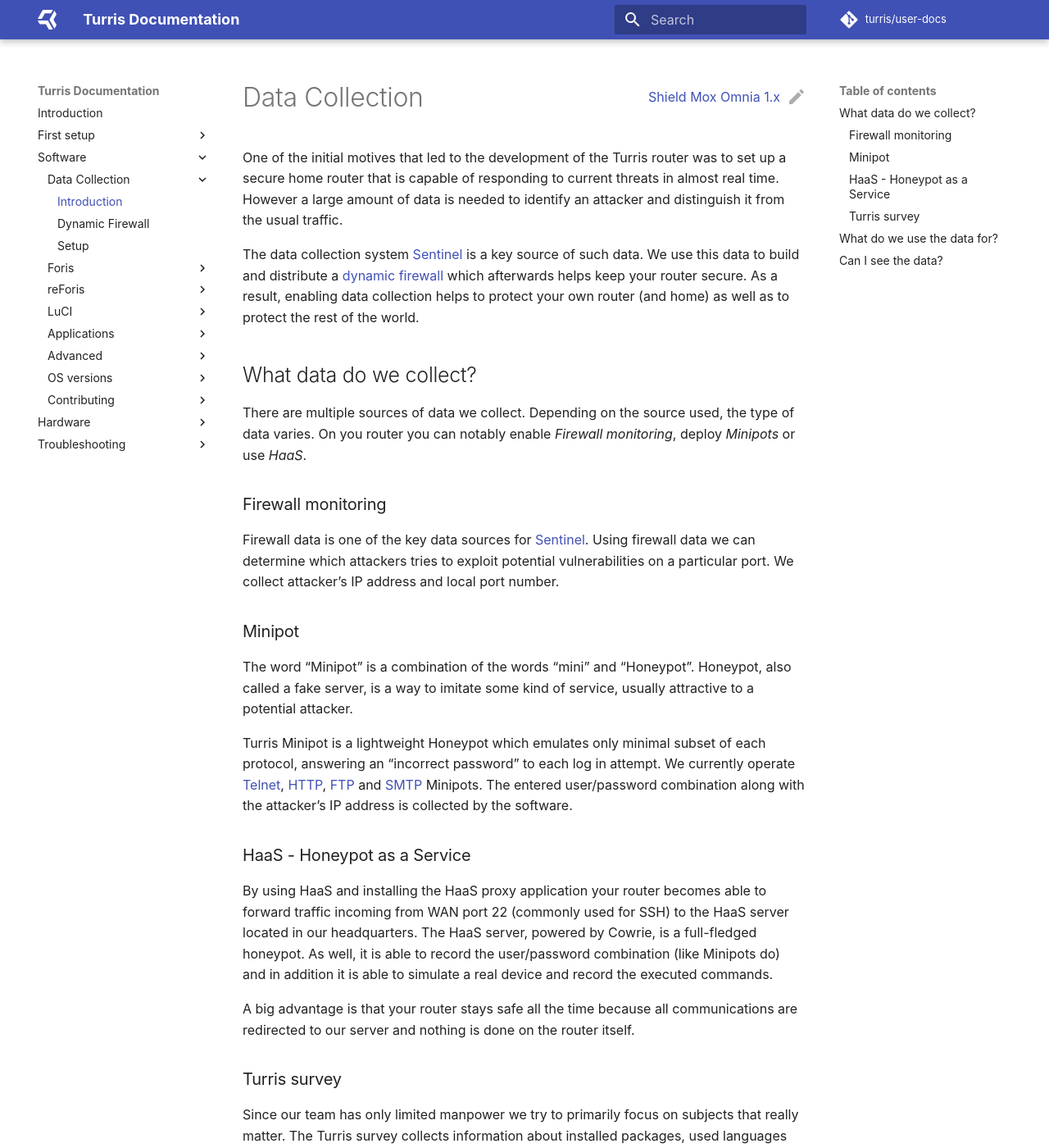
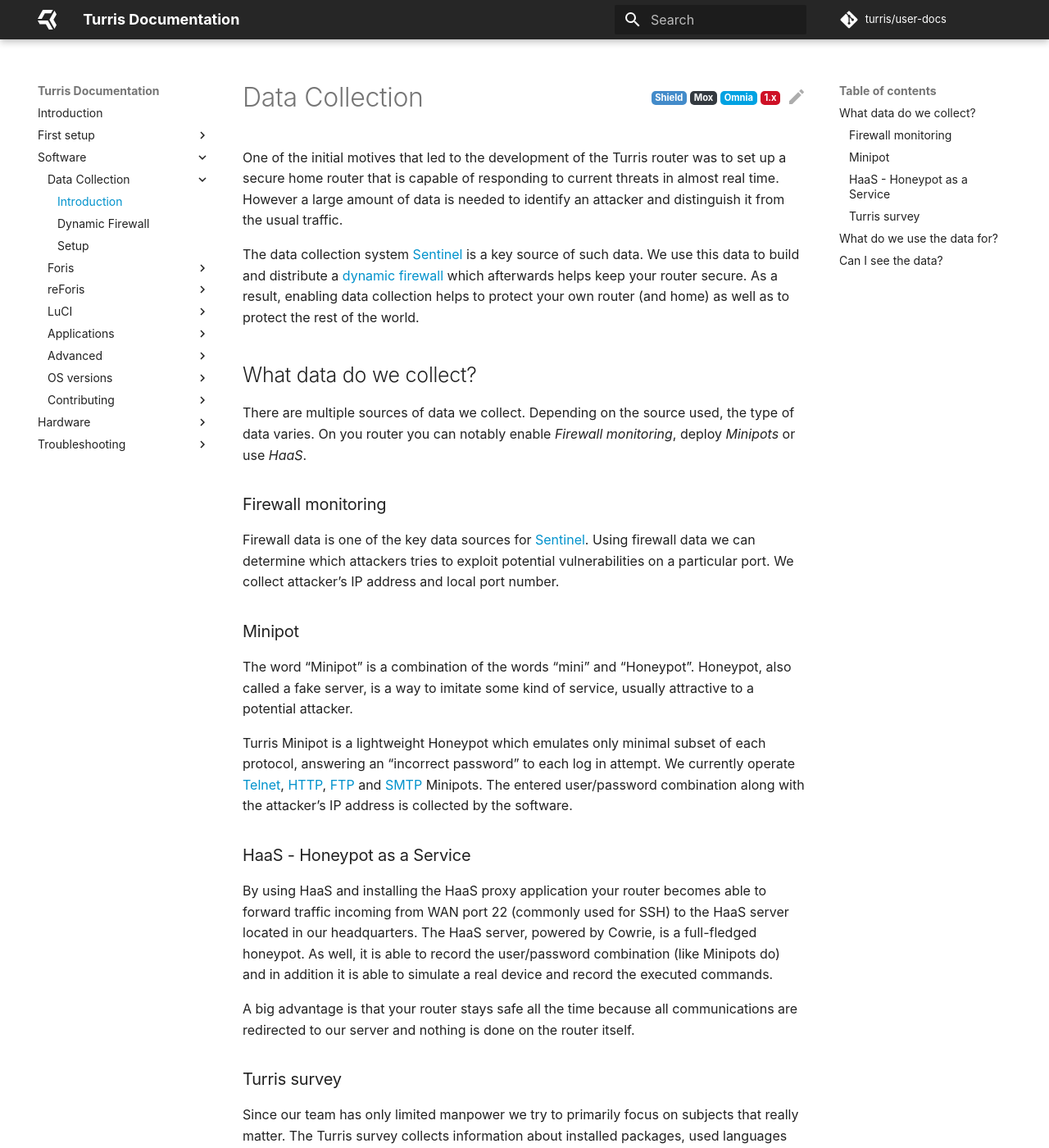
Before and after one commit to turris-cz/user-docs, an MkDocs documentation site: the page built from docs/basics/collect/collect.md, in a window 1280 px wide and 1400 px high. Shown: the whole window at 82% size. Built offline with MkDocs 1.6.1 and Material for MkDocs 9.7.7, drawn with Linux system fonts in a browser that asks for light colours.

Commit message:
Fix Turris color theme

```diff
--- a/docs/theme/css/turris.css
+++ b/docs/theme/css/turris.css
@@ -1,15 +1,35 @@
-/* Set turris colors */
+/* Turris color theme */
 :root {
-    --md-primary-fg-color: rgb(38, 38, 38);
-    --md-accent-fg-color: rgb(00, 123, 255);
+    /* Primary color shades */
+    --md-primary-fg-color: #262626;
+    --md-primary-fg-color--light: #3d3d3d;
+    --md-primary-fg-color--dark: #141414;
+    --md-primary-bg-color: hsla(0, 0%, 100%, 1);
+    --md-primary-bg-color--light: hsla(0, 0%, 100%, 0.7);
+
+    /* Accent color shades */
+    --md-accent-fg-color: hsla(197, 100%, 40%, 1);
+    --md-accent-fg-color--dark: hsla(197, 100%, 32%, 1);
+    --md-accent-fg-color--transparent: hsla(197, 100%, 40%, 0.1);
+    --md-accent-bg-color: hsla(0, 0%, 100%, 1);
+    --md-accent-bg-color--light: hsla(0, 0%, 100%, 0.7);
 }
 
-/* Make links in articles always visible */
+/* Link styles  */
 .md-typeset a {
-    color: rgb(00, 00, 255);
+    color: var(--md-accent-fg-color);
 }
 
-/* Add border to images to make them stand out */
+.md-typeset a:hover,
+.md-nav__item a.md-nav__link--active:hover {
+    color: var(--md-accent-fg-color--dark);
+}
+
+.md-nav__item .md-nav__link--active {
+    color: var(--md-accent-fg-color);
+}
+
+/* Image border */
 .md-typeset img {
     border: solid;
     border-width: 1px;
@@ -26,14 +46,14 @@
 
 .badge {
     display: inline-block;
-    padding: .25em .4em;
+    padding: 0.25em 0.4em;
     font-size: 70%;
     font-weight: 700;
     line-height: 1;
     text-align: center;
     white-space: nowrap;
     vertical-align: middle;
-    border-radius: .25rem;
+    border-radius: 0.25rem;
     cursor: pointer;
 }
 
@@ -44,7 +64,7 @@
 }
 
 .badge-shield:hover {
-    background-color: #2D6A9F;
+    background-color: #2d6a9f;
 }
 
 .badge-mox {
@@ -62,7 +82,7 @@
 }
 
 .badge-omnia:hover {
-    background-color: #0075A3;
+    background-color: #0075a3;
 }
 
 .badge-turris {
@@ -72,7 +92,7 @@
 
 .badge-turris:hover {
     color: #fff;
-    background-color: #970C1C;
+    background-color: #970c1c;
 }
 
 /* Labels: Competency levels */
@@ -91,7 +111,7 @@
 }
 
 .badge-intermediate:hover {
-    background-color: #B89F00;
+    background-color: #b89f00;
 }
 
 .badge-advanced {
@@ -100,7 +120,7 @@
 }
 
 .badge-advanced:hover {
-    background-color: #DA7B07;
+    background-color: #da7b07;
 }
 
 .badge-expert {
@@ -110,5 +130,5 @@
 
 .badge-expert:hover {
     color: #fff;
-    background-color: #D9321C;
+    background-color: #d9321c;
 }
--- a/docs/theme/main.html
+++ b/docs/theme/main.html
@@ -1,4 +1,9 @@
 {% extends "base.html" %}
+
+{% block styles %}
+{{ super() }}
+<link rel="stylesheet" href="{{ base_url }}/css/turris.css">
+{% endblock styles %}
 
 <!-- Content -->
 {% block content %}
```
